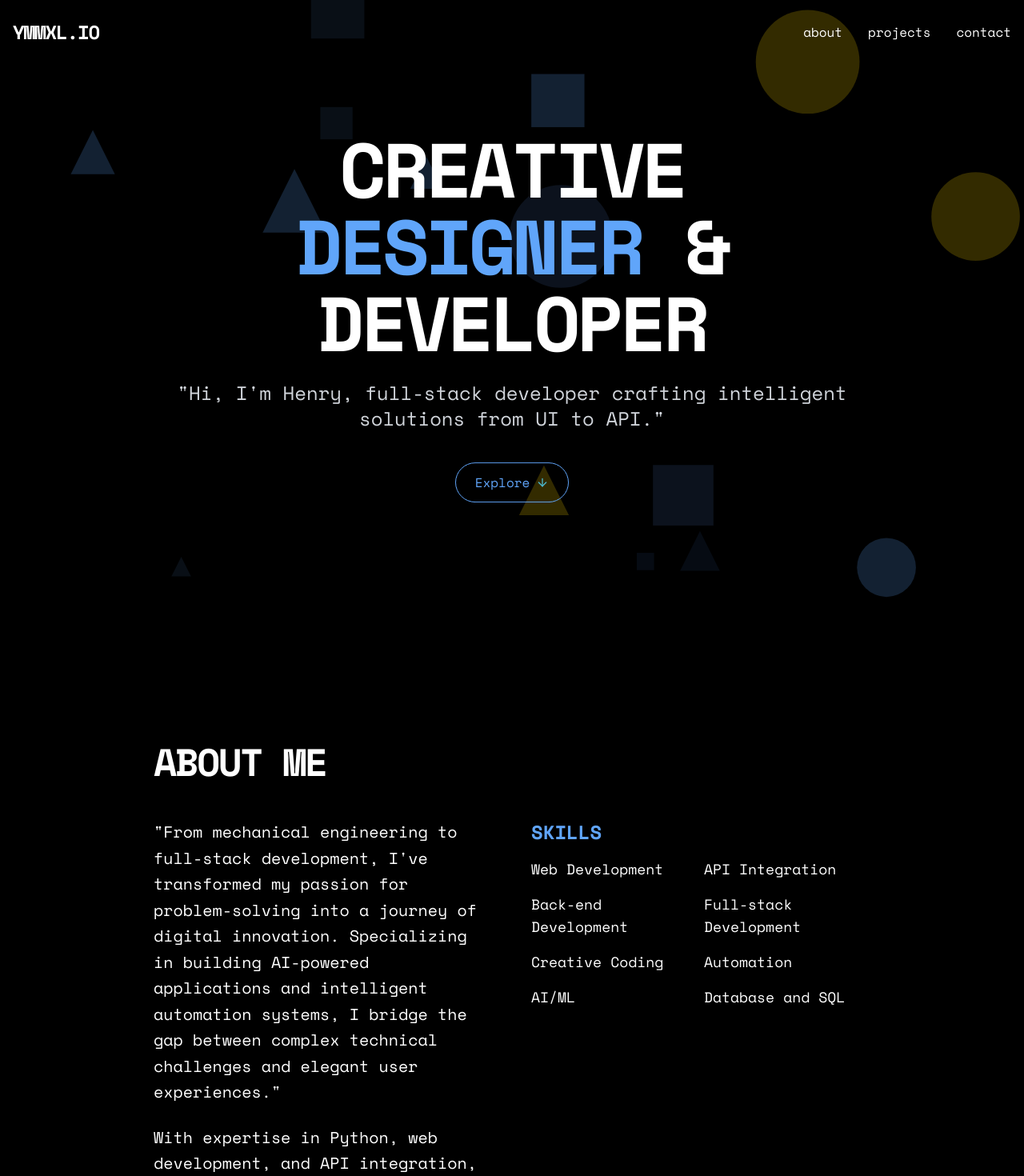
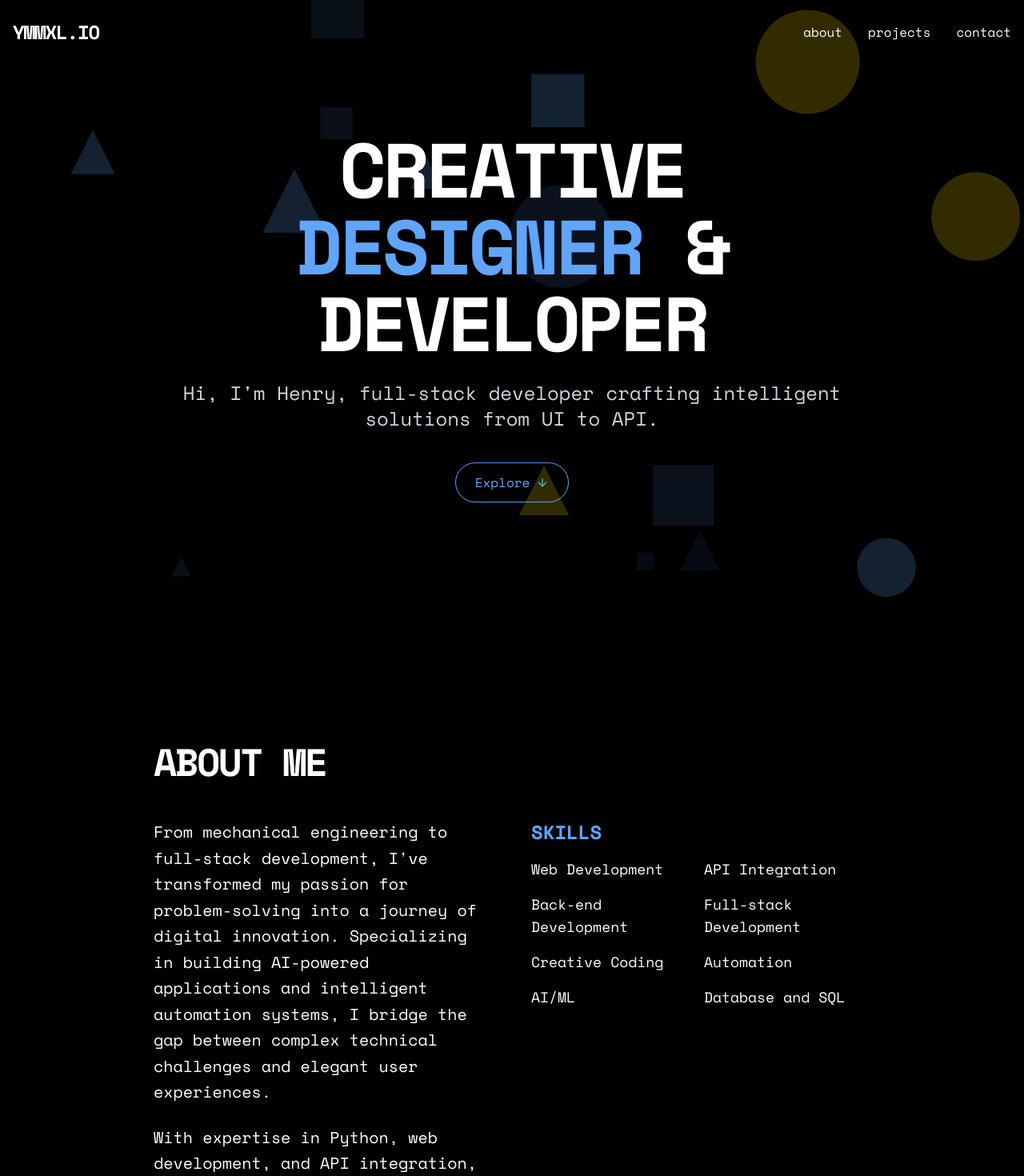
Before and after one commit to ymmxl/ymmxl.github.io, a Next.js app: page / in a window 1280 px wide. Shown: the top 1470 px of the page at 80% size. Built offline with nearby package versions, Linux system fonts and the light colour scheme.

Commit message:
escaped single quotes properly

```diff
--- a/app/page.tsx
+++ b/app/page.tsx
@@ -103,7 +103,7 @@ export default function Home() {
               CREATIVE <span className="text-accent">DESIGNER</span> & DEVELOPER
             </h1>
             <p className="text-xl md:text-2xl mb-12 text-gray-300">
-            "Hi, I'm Henry, full-stack developer crafting intelligent solutions from UI to API."
+            Hi, I&apos;m Henry, full-stack developer crafting intelligent solutions from UI to API.
             </p>
             <button
               onClick={scrollToAbout}
@@ -131,7 +131,7 @@ export default function Home() {
             <div className="grid md:grid-cols-2 gap-12">
               <div>
                 <p className="text-xl mb-6 leading-relaxed">
-                "From mechanical engineering to full-stack development, I've transformed my passion for problem-solving into a journey of digital innovation. Specializing in building AI-powered applications and intelligent automation systems, I bridge the gap between complex technical challenges and elegant user experiences."
+                From mechanical engineering to full-stack development, I&apos;ve transformed my passion for problem-solving into a journey of digital innovation. Specializing in building AI-powered applications and intelligent automation systems, I bridge the gap between complex technical challenges and elegant user experiences.
                 </p>
                 <p className="text-xl mb-6 leading-relaxed">
                 With expertise in Python, web development, and API integration, I craft solutions that combine technical precision with creative problem-solving. My self-taught journey has equipped me with a unique perspective, allowing me to approach challenges with both engineering rigor and innovative thinking.
```
